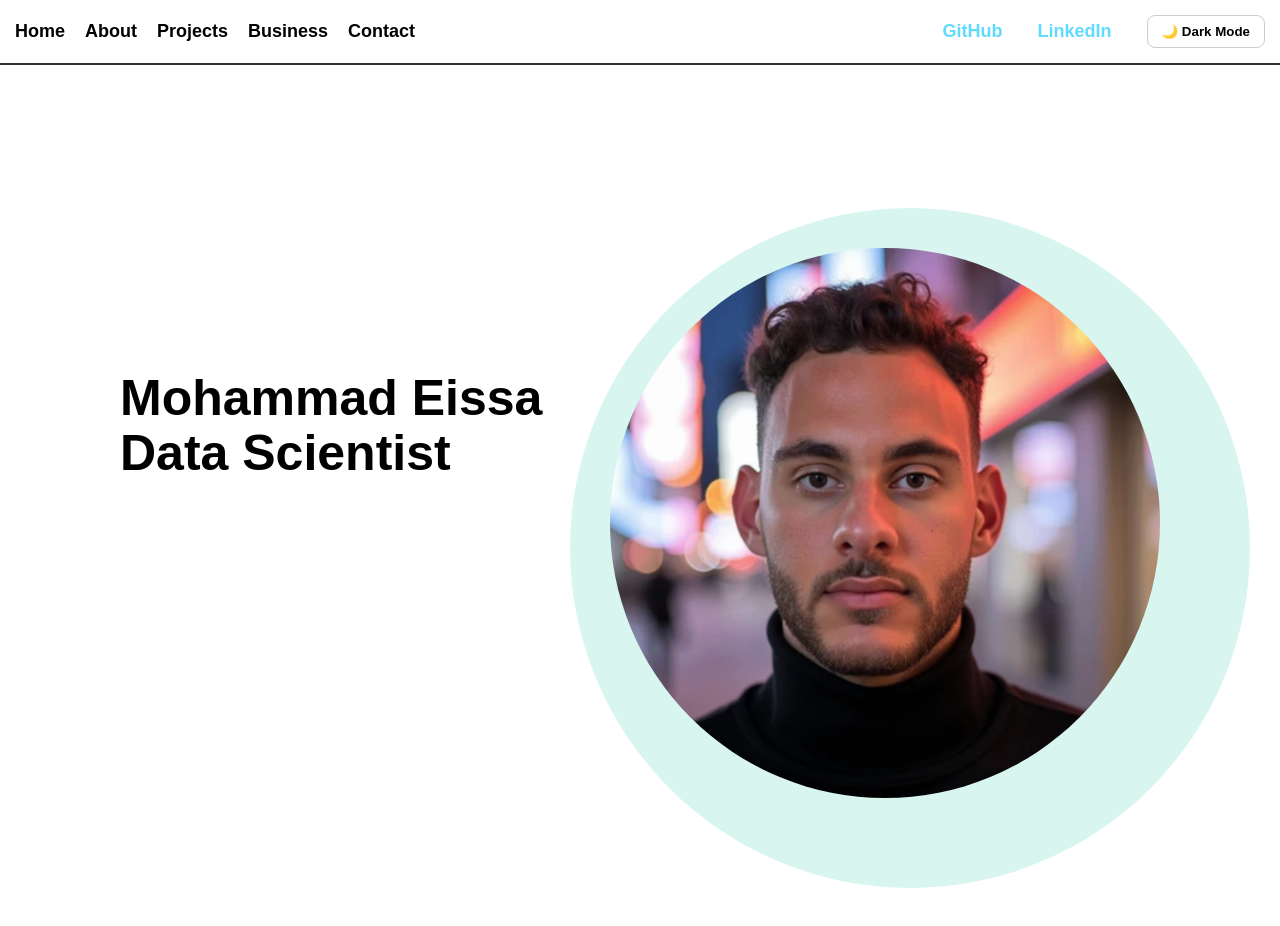
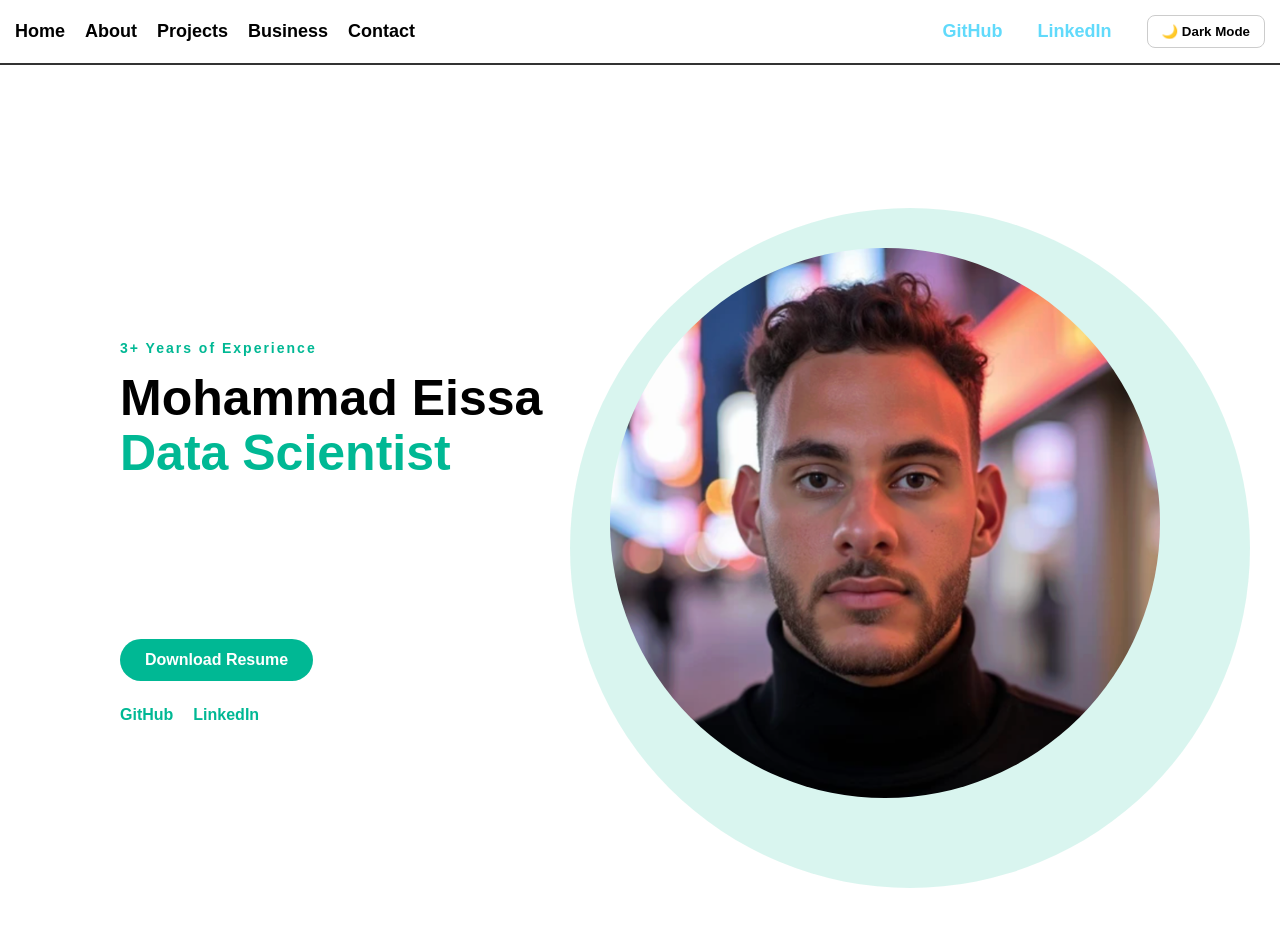
Before and after one commit to mohammadeissa/portfolio, a React (Create React App) app: page / in a window 1280 px wide. Shown: the top 926 px of the page. Built offline with nearby package versions, Linux system fonts and the light colour scheme.

Commit message:
Add full light/dark mode support across all pages

```diff
--- a/src/Home.css
+++ b/src/Home.css
@@ -5,6 +5,7 @@
   padding: 100px 120px;
   background: var(--bg-color);
   min-height: 90vh;
+  transition: background-color 0.3s ease, color 0.3s ease;
 }
 
 .hero-content {
@@ -15,7 +16,7 @@
   font-size: 14px;
   font-weight: bold;
   letter-spacing: 2px;
-  color: var(--accent-color);
+  color: #00b894; /* static green accent */
 }
 
 .hero-title {
@@ -27,7 +28,7 @@
 }
 
 .highlight {
-  color: var(--accent-color);
+  color: #00b894; /* static green accent */
 }
 
 .hero-text {
@@ -40,7 +41,7 @@
 .resume-btn {
   display: inline-block;
   padding: 12px 25px;
-  background: var(--accent-color);
+  background: #00b894; /* static green accent */
   color: #fff;
   border-radius: 30px;
   text-decoration: none;
@@ -49,7 +50,7 @@
 }
 
 .resume-btn:hover {
-  background: var(--accent-hover-color);
+  background: #019f81; /* static hover color */
 }
 
 .social-links {
@@ -59,7 +60,7 @@
 .social-links a {
   margin-right: 20px;
   font-weight: bold;
-  color: var(--accent-color);
+  color: #00b894; /* static green accent */
   text-decoration: none;
 }
 
@@ -80,7 +81,7 @@
   width: 680px;
   height: 680px;
   border-radius: 50%;
-  background: rgba(0, 184, 148, 0.15);
+  background: rgba(0, 184, 148, 0.15); /* static green circle */
   position: absolute;
   top: -40px;
   left: -40px;
```
